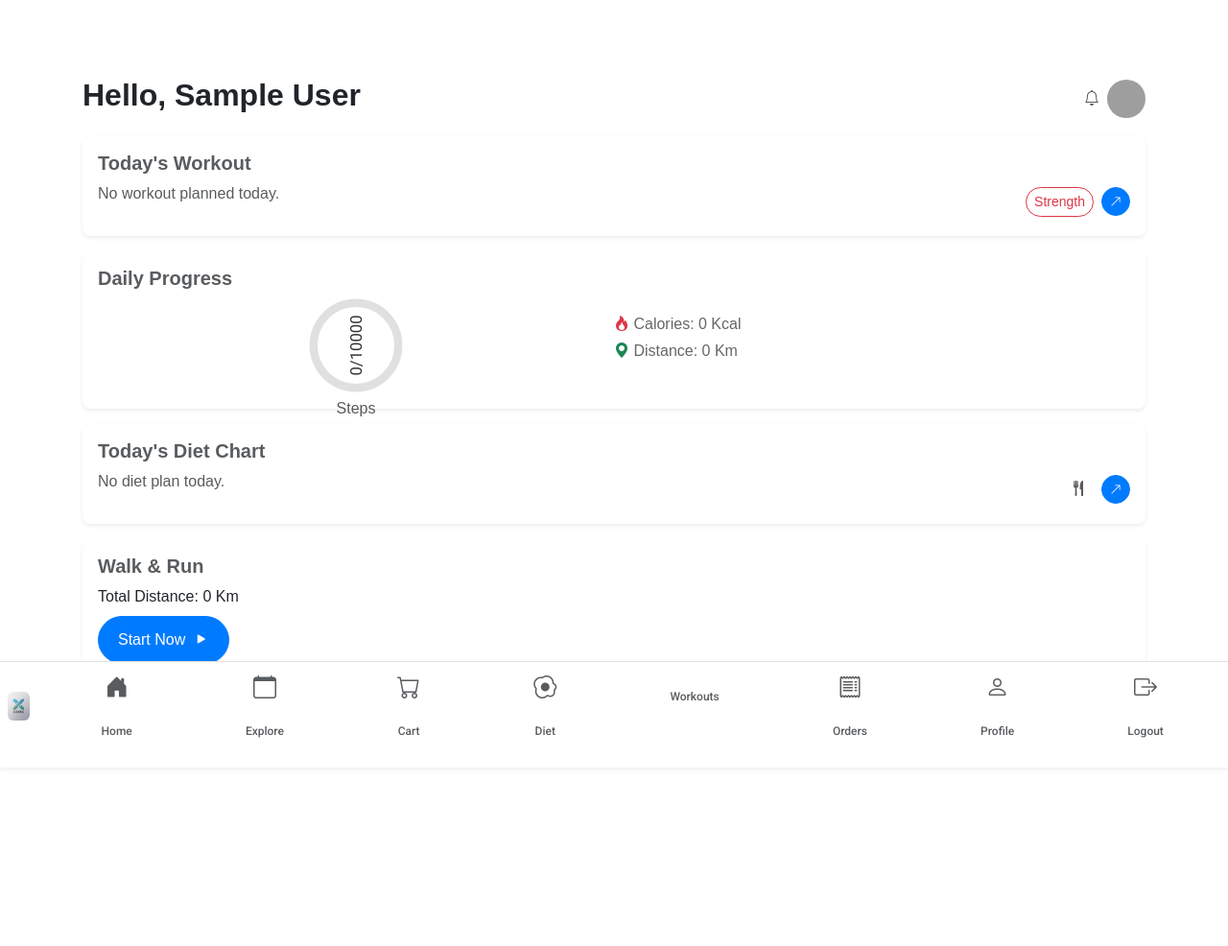
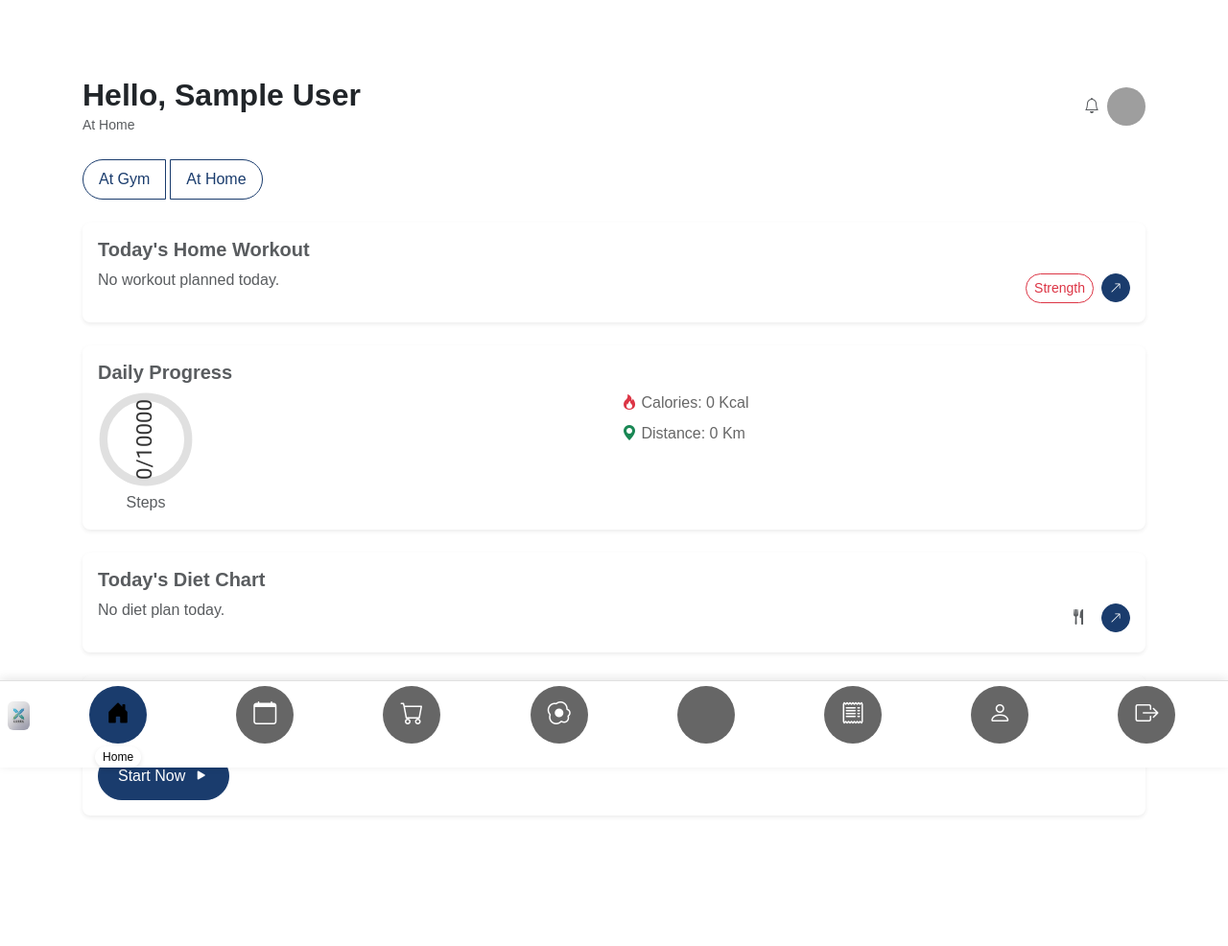
Before and after one commit to VISHAL-038/gym_project, a Django app: page / in a window 1280 px wide. Shown: the whole page at 96% size. Before the commit the page ends 801 px from the top, so only its background shows below. Run offline with Django 5.2, Linux system fonts and the light colour scheme; the visitor is signed in with stand-in values (Sample User, id 1); data comes from the database, SQL or seed files in the repository; data that the repository does not hold is empty; grey boxes are pictures that could not be loaded.

Commit message:
"updated style"

```diff
--- a/corex/corex_booking/views.py
+++ b/corex/corex_booking/views.py
@@ -2,6 +2,7 @@ from django.shortcuts import render, redirect, get_object_or_404
 from django.contrib.auth.decorators import login_required
 from django.http import JsonResponse
 from .models import WellnessService, TimeSlot, Booking
+
 
 
 def service_list(request):
--- a/corex/static/css/styles.css
+++ b/corex/static/css/styles.css
@@ -1,20 +1,20 @@
 /* Global Styles */
 body {
     font-family: 'Arial', sans-serif;
-    background-color: #fff; /* White background for all pages */
+    background-color: #fff;
     color: #333;
 }
 
 .container, .container-fluid {
-    padding-top: 0; /* Keep top padding at 0 */
-    padding-left: 8px; /* Reduce left padding from 12px to 8px */
-    padding-right: 8px; /* Reduce right padding from 12px to 8px */
-    padding-bottom: 20px; /* Reduce bottom padding from 80px to 60px */
+    padding-top: 0;
+    padding-left: 8px;
+    padding-right: 8px;
+    padding-bottom: 20px;
 }
 
 h1, h2, h3, h4, h5, h6 {
     font-weight: 600;
-    color: #333; /* Darker color for headings */
+    color: #333;
 }
 
 p {
@@ -23,7 +23,7 @@ p {
 
 /* Buttons */
 .btn-primary {
-    background-color: #1a3c6d; /* Dark blue */
+    background-color: #1a3c6d;
     border-color: #1a3c6d;
     border-radius: 25px;
     padding: 12px 20px;
@@ -38,112 +38,125 @@ p {
 }
 
 /* Navigation Bar */
-.navbar {
+/* Inline styles for navbar (to be moved to styles.css later) */
+.navbar-bottom {
+    position: fixed;
+    bottom: 0;
+    left: 0;
+    right: 0;
+    background-color: #fff;
     border-top: 1px solid #e0e0e0;
     box-shadow: 0 -2px 10px rgba(0, 0, 0, 0.1);
-    padding: 5px 0; /* Reduce navbar padding to make it slimmer */
+    padding: 5px 0;
+    z-index: 1000;
+}
+.nav-item {
+    flex: 1;
+    text-align: center;
+}
+.nav-link {
+    display: flex;
+    flex-direction: column;
+    align-items: center;
+    justify-content: center;
+    height: 60px;
+    width: 60px;
+    margin: 0 auto;
+    background-color: #666;
+    color: #fff;
+    border-radius: 50%;
+    transition: background-color 0.3s ease, color 0.3s ease;
+    position: relative;
+    text-decoration: none;
+    padding: 0;
+}
+.nav-link.active {
+    background-color: #1a3c6d;
+    color: #fff;
+}
+.nav-link i {
+    font-size: 24px;
+    margin-bottom: 2px;
+}
+.nav-label {
+    display: none;
+    font-size: 12px;
+    font-weight: 500;
+    white-space: nowrap;
+    position: absolute;
+    bottom: -25px;
+    background-color: #fff;
+    padding: 2px 8px;
+    border-radius: 12px;
+    box-shadow: 0 2px 5px rgba(0, 0, 0, 0.1);
+    z-index: 10;
+}
+.nav-link:hover .nav-label,
+.nav-link.active .nav-label {
+    display: block;
+}
+@media (max-width: 576px) {
+    .nav-link {
+        width: 50px;
+        height: 50px;
+    }
+    .nav-link i {
+        font-size: 20px;
+    }
 }
 
-.navbar .nav-link {
-    color: #666;
-    font-size: 12px;
-    text-align: center;
-    padding: 5px 8px; /* Adjust padding for nav links */
-}
+/* home page */
+/* ... (existing styles) ... */
 
-.navbar .nav-link svg {
-    display: block;
-    margin: 0 auto 3px;
-    fill: #666;
-}
-
-.navbar .nav-link:hover {
+.btn-group .btn {
+    border-radius: 25px;
+    padding: 8px 16px;
+    margin-right: 5px;
+    background-color: #fff;
+    border-color: #1a3c6d;
     color: #1a3c6d;
 }
 
-.navbar .nav-link:hover svg {
-    fill: #1a3c6d;
+.btn-group .btn.active {
+    background-color: #1a3c6d;
+    color: #fff;
+    border-color: #1a3c6d;
 }
 
-/* home page */
+.card {
+    border-radius: 20px;
+    overflow: hidden;
+}
+
+.card-body {
+    padding: 15px;
+}
+
+.progress-circle {
+    position: relative;
+    display: inline-block;
+}
+
 .progress-circle svg {
     transform: rotate(-90deg);
     width: 100%;
     height: 100%;
 }
+
 .progress-circle text {
     font-family: 'Roboto', sans-serif;
-    font-size: 6px;
+    font-size: 8px;
 }
-.card {
-    border: none;
-    border-radius: 15px;
-    background: #fff;
-    box-shadow: 0 4px 6px rgba(0, 0, 0, 0.1);
-}
-.btn-primary {
-    background-color: #007bff;
-    border-color: #007bff;
-    color: #fff;
-}
-.btn-primary:hover {
-    background-color: #0056b3;
-    border-color: #0056b3;
-}
-.btn-outline-danger {
-    color: #dc3545;
-    border-color: #dc3545;
-}
-.btn-outline-danger:hover {
-    background-color: #dc3545;
-    color: #fff;
-}
-.nav-label {
-    font-family: 'Roboto', sans-serif;
-    font-size: 12px;
-    font-weight: 500;
-    white-space: nowrap;
-}
-.navbar-nav {
-    flex-grow: 1;
-    justify-content: space-around;
-}
-.navbar-nav .nav-link {
-    display: flex;
-    flex-direction: column;
-    align-items: center;
-    padding: 0.25rem 0;
-    transition: color 0.3s ease;
-}
-.navbar-nav .nav-link:hover {
-    color: #007bff !important;
-}
-.navbar-nav .nav-link .badge {
-    top: -5px;
-    right: -5px;
-}
+
 @media (max-width: 576px) {
-    .navbar-nav {
-        min-width: 300px;
+    .card img {
+        width: 100px;
+        height: 100px;
     }
-    .navbar-nav .nav-link {
-        min-width: 60px;
+    .btn-group .btn {
+        padding: 6px 12px;
+        font-size: 14px;
     }
-}
-.modal-content {
-    border-radius: 15px;
-}
-.form-label {
-    font-weight: 500;
-}
-.profile-pic {
-    border: 2px solid #e0e0e0;
-}
-.stat-box {
-    min-height: 100px;
-    display: flex;
-    flex-direction: column;
-    justify-content: center;
 }
 /* Cards */
 .card {
--- a/corex/templates/base.html
+++ b/corex/templates/base.html
@@ -13,26 +13,40 @@
     <link href="https://cdn.jsdelivr.net/npm/bootstrap-icons/font/bootstrap-icons.css" rel="stylesheet">
     <!-- Custom CSS -->
     <link href="{% static 'css/styles.css' %}" rel="stylesheet">
+    <style>
+
+    </style>
 </head>
 <body>
+    <!-- Main Content with Diet Chart Placeholder -->
+    <div class="container mt-4 pt-3 min-vh-100">
+        {% block content %}
+        {% endblock %}
+    </div>
+
     <!-- Navigation Bar -->
-    <nav class="navbar navbar-expand-lg navbar-light bg-white fixed-bottom shadow-sm" style="border-top: 1px solid #e0e0e0;">
+    <nav class="navbar navbar-expand-lg navbar-light navbar-bottom">
         <div class="container-fluid justify-content-around">
             <a class="navbar-brand" href="{% url 'home' %}" aria-label="CoreX Home">
                 <img src="{% static 'images/logo.jpg' %}" alt="CoreX Logo" height="30" class="rounded" onerror="this.src='{% static 'images/default_logo.jpg' %}'">
             </a>
-            <div class="navbar-nav d-flex flex-row flex-nowrap overflow-x-auto" id="navList">
+            <div class="navbar-nav d-flex flex-row justify-content-around w-100" id="navList">
                 {% if user.is_authenticated %}
-                <a class="nav-link text-muted text-center px-2" href="{% url 'home' %}" aria-label="Home">
-                    <i class="bi bi-house-door-fill" style="font-size: 24px;"></i><br>
+                <div class="nav-item">
+                    <a class="nav-link {% if request.path == '/' %}active{% endif %}" href="{% url 'home' %}" aria-label="Home">
+                        <i class="bi bi-house-door-fill"></i>
                         <span class="nav-label">Home</span>
                     </a>
-                <a class="nav-link text-muted text-center px-2" href="{% url 'service_list' %}" aria-label="Explore Services">
-                    <i class="bi bi-calendar" style="font-size: 24px;"></i><br>
+                </div>
+                <div class="nav-item">
+                    <a class="nav-link {% if request.path|slice:':9' == '/service/' %}active{% endif %}" href="{% url 'service_list' %}" aria-label="Explore Services">
+                        <i class="bi bi-calendar"></i>
                         <span class="nav-label">Explore</span>
                     </a>
-                <a class="nav-link position-relative text-muted text-center px-2" href="{% url 'cart' %}" aria-label="Cart">
-                    <i class="bi bi-cart" style="font-size: 24px;"></i><br>
+                </div>
+                <div class="nav-item">
+                    <a class="nav-link {% if request.path == '/cart/' %}active{% endif %}" href="{% url 'cart' %}" aria-label="Cart">
+                        <i class="bi bi-cart"></i>
                         <span class="nav-label">Cart</span>
                         {% if cart_count > 0 %}
                         <span class="position-absolute top-0 start-100 translate-middle badge rounded-pill bg-danger" style="font-size: 10px;">
@@ -41,50 +55,86 @@
                         </span>
                         {% endif %}
                     </a>
-                <a class="nav-link text-muted text-center px-2" href="{% url 'diet_home' %}" aria-label="Diet">
-                    <i class="bi bi-egg-fried" style="font-size: 24px;"></i><br>
+                </div>
+                <div class="nav-item">
+                    <a class="nav-link {% if request.path|slice:':6' == '/diet/' %}active{% endif %}" href="{% url 'diet_home' %}" aria-label="Diet">
+                        <i class="bi bi-egg-fried"></i>
                         <span class="nav-label">Diet</span>
                     </a>
-                <a class="nav-link text-muted text-center px-2" href="{% url 'workout_plan_list' %}" aria-label="Workouts">
-                    <i class="bi bi-dumbbell" style="font-size: 24px;"></i><br>
+                </div>
+                <div class="nav-item">
+                    <a class="nav-link {% if request.path|slice:':8' == '/workout/' %}active{% endif %}" href="{% url 'workout_plan_list' %}" aria-label="Workouts">
+                        <i class="bi bi-dumbbell"></i>
                         <span class="nav-label">Workouts</span>
                     </a>
-                <a class="nav-link text-muted text-center px-2" href="{% url 'order_history' %}" aria-label="Order History">
-                    <i class="bi bi-receipt" style="font-size: 24px;"></i><br>
+                </div>
+                <div class="nav-item">
+                    <a class="nav-link {% if request.path|slice:':14' == '/order-history/' %}active{% endif %}" href="{% url 'order_history' %}" aria-label="Order History">
+                        <i class="bi bi-receipt"></i>
                         <span class="nav-label">Orders</span>
                     </a>
-                <a class="nav-link text-muted text-center px-2" href="{% url 'profile' %}" aria-label="Profile">
-                    <i class="bi bi-person" style="font-size: 24px;"></i><br>
+                </div>
+                <div class="nav-item">
+                    <a class="nav-link {% if request.path|slice:':9' == '/profile/' %}active{% endif %}" href="{% url 'profile' %}" aria-label="Profile">
+                        <i class="bi bi-person"></i>
                         <span class="nav-label">Profile</span>
                     </a>
-                <a class="nav-link text-muted text-center px-2" href="{% url 'logout' %}" aria-label="Logout">
-                    <i class="bi bi-box-arrow-right" style="font-size: 24px;"></i><br>
+                </div>
+                <div class="nav-item">
+                    <a class="nav-link {% if request.path|slice:':8' == '/logout/' %}active{% endif %}" href="{% url 'logout' %}" aria-label="Logout">
+                        <i class="bi bi-box-arrow-right"></i>
                         <span class="nav-label">Logout</span>
                     </a>
+                </div>
                 {% else %}
-                <a class="nav-link text-muted text-center px-2" href="{% url 'login' %}" aria-label="Login">
-                    <i class="bi bi-box-arrow-in-right" style="font-size: 24px;"></i><br>
+                <div class="nav-item">
+                    <a class="nav-link {% if request.path == '/user/login/' %}active{% endif %}" href="{% url 'login' %}" aria-label="Login">
+                        <i class="bi bi-box-arrow-in-right"></i>
                         <span class="nav-label">Login</span>
                     </a>
+                </div>
+
                 {% endif %}
             </div>
         </div>
     </nav>
 
-    <!-- Main Content -->
-    <div class="container mt-4 pt-3 min-vh-100">
-        {% block content %}
-        {% endblock %}
-    </div>
-
     <!-- Bootstrap JS and Popper.js -->
     <script src="https://cdn.jsdelivr.net/npm/@popperjs/core@2.11.6/dist/umd/popper.min.js"></script>
     <script src="https://cdn.jsdelivr.net/npm/bootstrap@5.3.0/dist/js/bootstrap.min.js"></script>
     <script>
-        // Ensure horizontal scroll on small screens
-        const navList = document.getElementById('navList');
-        navList.addEventListener('scroll', () => {
-            navList.style.scrollBehavior = 'smooth';
+        // Toggle label on click and hover
+        document.querySelectorAll('.nav-link').forEach(link => {
+            link.addEventListener('click', function(e) {
+                this.classList.toggle('active');
+                const label = this.querySelector('.nav-label');
+                if (label) label.style.display = 'block';
+                // Remove active from other links
+                document.querySelectorAll('.nav-link').forEach(otherLink => {
+                    if (otherLink !== this) {
+                        otherLink.classList.remove('active');
+                        otherLink.querySelector('.nav-label').style.display = 'none';
+                    }
+                });
+            });
+            link.addEventListener('mouseover', function() {
+                const label = this.querySelector('.nav-label');
+                if (label && !this.classList.contains('active')) label.style.display = 'block';
+            });
+            link.addEventListener('mouseout', function() {
+                const label = this.querySelector('.nav-label');
+                if (label && !this.classList.contains('active')) label.style.display = 'none';
+            });
+        });
+
+        // Set active state based on current path
+        const currentPath = window.location.pathname;
+        document.querySelectorAll('.nav-link').forEach(link => {
+            const href = link.getAttribute('href');
+            if (currentPath === href || (href !== '/' && currentPath.startsWith(href))) {
+                link.classList.add('active');
+                link.querySelector('.nav-label').style.display = 'block';
+            }
         });
     </script>
 </body>
--- a/corex/templates/home.html
+++ b/corex/templates/home.html
@@ -3,25 +3,39 @@
 
 {% block content %}
 <div class="container mt-4 pt-3">
-    <!-- Greeting -->
-    <div class="d-flex justify-content-between align-items-center mb-3">
-        <h2 class="fw-bold text-dark">Hello, {{ user.get_full_name|default:user.username }}</h2>
+    <!-- Greeting and Toggle -->
+    <div class="d-flex justify-content-between align-items-center mb-4">
+        <div>
+            <h2 class="fw-bold text-dark mb-0">Hello, {{ user.get_full_name|default:user.username }}</h2>
+            <small class="text-muted">At {{ workout_context|default:'Home' }}</small>
+        </div>
         <div class="d-flex align-items-center">
             <span class="me-2 text-muted"><i class="bi bi-bell"></i></span>
             <img src="{% static 'images/profile_placeholder.jpg' %}" alt="Profile" class="rounded-circle" style="width: 40px; height: 40px; object-fit: cover;">
         </div>
     </div>
+    <div class="mb-4">
+        <div class="btn-group" role="group" aria-label="Workout Context Toggle">
+            <button type="button" class="btn btn-outline-primary {% if workout_context == 'Gym' %}active{% endif %}" id="gymBtn">At Gym</button>
+            <button type="button" class="btn btn-outline-primary {% if workout_context == 'Home' %}active{% endif %}" id="homeBtn">At Home</button>
+        </div>
+    </div>
 
     <!-- Workout Section -->
-    <div class="card mb-3 shadow-sm rounded-3 overflow-hidden">
+    <div class="card mb-4 shadow-sm rounded-3 overflow-hidden">
         <div class="card-body p-3">
-            <h5 class="card-title text-muted mb-2">Today's Workout</h5>
+            <h5 class="card-title text-muted mb-2">Today's {{ workout_context|default:'Home' }} Workout</h5>
             <div class="d-flex align-items-center">
                 {% if workout %}
-                <img src="{% static 'images/workout_placeholder.jpg' %}" alt="Workout" class="rounded me-3" style="width: 100px; height: 100px; object-fit: cover;">
+                {% if workout.image %}
+                <img src="{{ workout.image.url }}" alt="{{ workout.name }} Image" class="rounded me-3" style="width: 120px; height: 120px; object-fit: cover;">
+                {% else %}
+                <img src="{% static 'images/workout_placeholder.jpg' %}" alt="Workout" class="rounded me-3" style="width: 120px; height: 120px; object-fit: cover;">
+                {% endif %}
                 <div>
                     <h6 class="mb-1 text-dark">{{ workout.name|default:"No Workout" }}</h6>
-                    <p class="text-muted mb-0">{{ workout_duration|default:"No duration" }} {% if workout.description %}• {{ workout.description }}{% endif %}</p>
+                    <p class="text-muted mb-1">{% if workout.duration %}{{ workout.duration }} mins{% else %}No duration{% endif %}</p>
+                    <small class="text-muted">{% if workout.description %}{{ workout.description }}{% else %}Beginners{% endif %}</small>
                 </div>
                 {% else %}
                 <p class="text-muted">No workout planned today.</p>
@@ -33,10 +47,10 @@
     </div>
 
     <!-- Daily Progress Section -->
-    <div class="card mb-3 shadow-sm rounded-3">
+    <div class="card mb-4 shadow-sm rounded-3">
         <div class="card-body p-3">
             <h5 class="card-title text-muted mb-2">Daily Progress</h5>
-            <div class="row g-0">
+            <div class="row g-3">
                 <div class="col-6">
                     <div class="progress-circle text-center" style="position: relative; width: 100px; height: 100px; margin: 0 auto;">
                         <svg viewBox="0 0 36 36">
@@ -44,15 +58,15 @@
                                   fill="none" stroke="#e0e0e0" stroke-width="3" />
                             <path d="M18 2.0845 a 15.9155 15.9155 0 0 1 0 31.831"
                                   fill="none" stroke="#007bff" stroke-width="3"
-                                  stroke-dasharray="{{ progress.steps|default:0 }}, 100"
+                                  stroke-dasharray="{{ progress.steps|default:0 }}, 10000"
                                   transform="rotate(-90 18 18)" />
                             <text x="18" y="20" text-anchor="middle" font-size="6" fill="#333">{{ progress.steps|default:0 }}/10000</text>
                         </svg>
                         <p class="text-center mt-1 text-muted"><i class="bi bi-footprints"></i> Steps</p>
                     </div>
                 </div>
-                <div class="col-6 d-flex flex-column justify-content-center">
-                    <p class="mb-1"><i class="bi bi-fire text-danger"></i> Calories: {{ progress.calories|default:0 }} Kcal</p>
+                <div class="col-6">
+                    <p class="mb-2"><i class="bi bi-fire text-danger"></i> Calories: {{ progress.calories|default:0 }} Kcal</p>
                     <p><i class="bi bi-geo-alt-fill text-success"></i> Distance: {{ progress.distance|default:0 }} Km</p>
                 </div>
             </div>
@@ -60,14 +74,18 @@
     </div>
 
     <!-- Diet Chart Section -->
-    <div class="card mb-3 shadow-sm rounded-3">
+    <div class="card mb-4 shadow-sm rounded-3">
         <div class="card-body p-3">
             <h5 class="card-title text-muted mb-2">Today's Diet Chart</h5>
             <div class="d-flex align-items-center">
                 {% if meal_plan and meals %}
-                <img src="{% if meals.0.image %}{{ meals.0.image.url }}{% else %}{% static 'images/default_meal.jpg' %}{% endif %}" alt="Meal" class="rounded me-3" style="width: 100px; height: 100px; object-fit: cover;">
+                {% if meals.0.image %}
+                <img src="{{ meals.0.image.url }}" alt="{{ meals.0.name }} Image" class="rounded me-3" style="width: 120px; height: 120px; object-fit: cover;">
+                {% else %}
+                <img src="{% static 'images/default_meal.jpg' %}" alt="Meal" class="rounded me-3" style="width: 120px; height: 120px; object-fit: cover;">
+                {% endif %}
                 <div>
-                    <p class="mb-0 text-dark">{% for meal in meals|slice:":1" %}{{ meal.name }}{% endfor %}</p>
+                    <p class="mb-0 text-dark">{{ meals.0.name|default:"No Meal" }}</p>
                     <small class="text-muted">View All</small>
                 </div>
                 {% else %}
@@ -84,13 +102,16 @@
     </div>
 
     <!-- Walk & Run Section -->
-    <div class="card mb-3 shadow-sm rounded-3">
+    <div class="card mb-4 shadow-sm rounded-3">
         <div class="card-body p-3">
             <h5 class="card-title text-muted mb-2">Walk & Run</h5>
             <p class="mb-2 text-dark">Total Distance: {{ progress.walk_run_distance|default:0 }} Km</p>
             <a href="#" class="btn btn-primary btn-sm rounded-pill" data-bs-toggle="modal" data-bs-target="#progressModal">Start Now <i class="bi bi-play-fill ms-1"></i></a>
         </div>
     </div>
+    <br>
+    <br>
+    <br>
 </div>
 
 <!-- Progress Input Modal -->
@@ -119,6 +140,7 @@
                     <button type="submit" class="btn btn-primary">Save</button>
                 </form>
             </div>
+
         </div>
     </div>
 </div>
@@ -132,5 +154,22 @@
     const circumference = 2 * Math.PI * radius;
     const offset = circumference - (progress / 10000) * circumference;
     document.querySelector('path:nth-child(2)').style.strokeDashoffset = offset;
+
+    // Toggle between Gym and Home
+    document.getElementById('gymBtn').addEventListener('click', function() {
+        this.classList.add('active');
+        document.getElementById('homeBtn').classList.remove('active');
+        // Update workout context (simulated, replace with actual logic)
+        document.querySelector('.card-title').textContent = "Today's Gym Workout";
+        // Add logic to fetch gym workout if needed
+    });
+
+    document.getElementById('homeBtn').addEventListener('click', function() {
+        this.classList.add('active');
+        document.getElementById('gymBtn').classList.remove('active');
+        // Update workout context (simulated, replace with actual logic)
+        document.querySelector('.card-title').textContent = "Today's Home Workout";
+        // Add logic to fetch home workout if needed
+    });
 </script>
 {% endblock %}
```
Also changed, not shown: other parts of corex/static/css/styles.css (+56 -31 lines), corex/corex_booking/templates/corex_booking/service_list.html (+10 -6 lines). Lines whose indentation alone changed are shown as unchanged.
